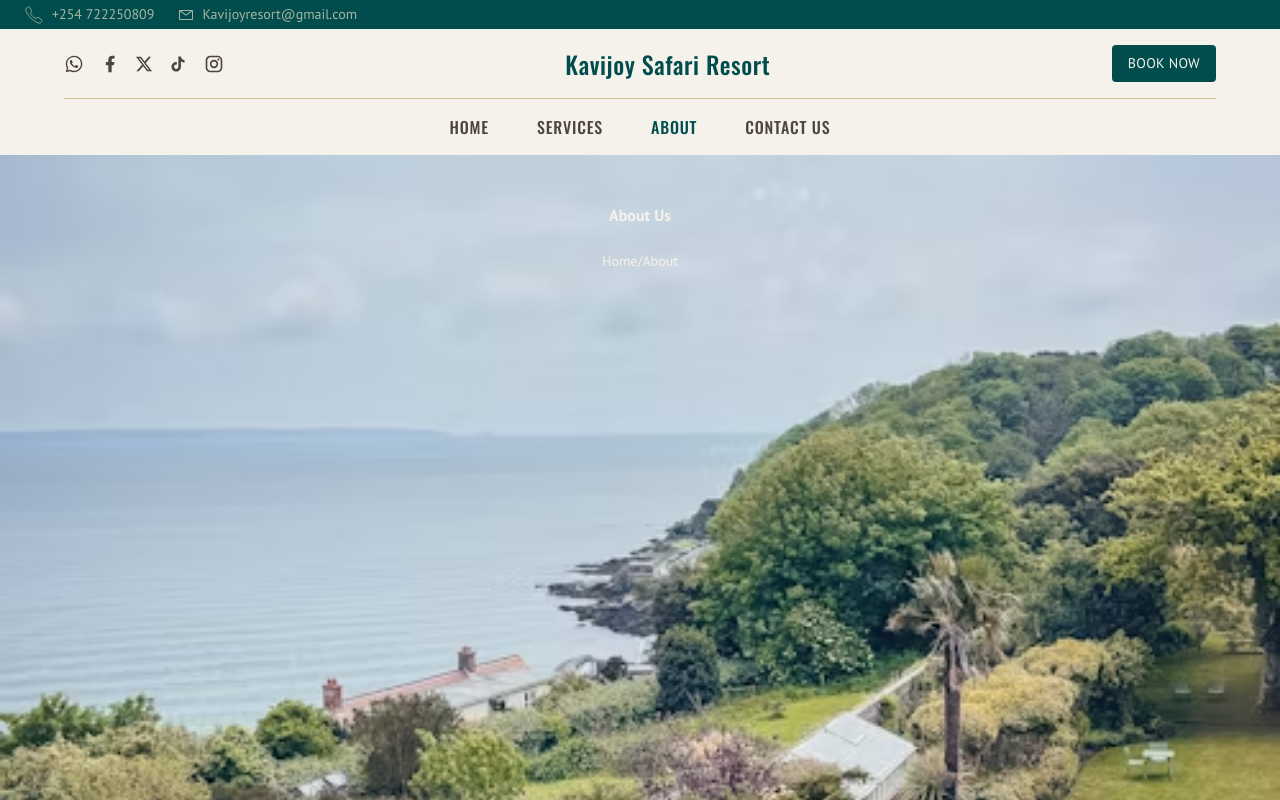
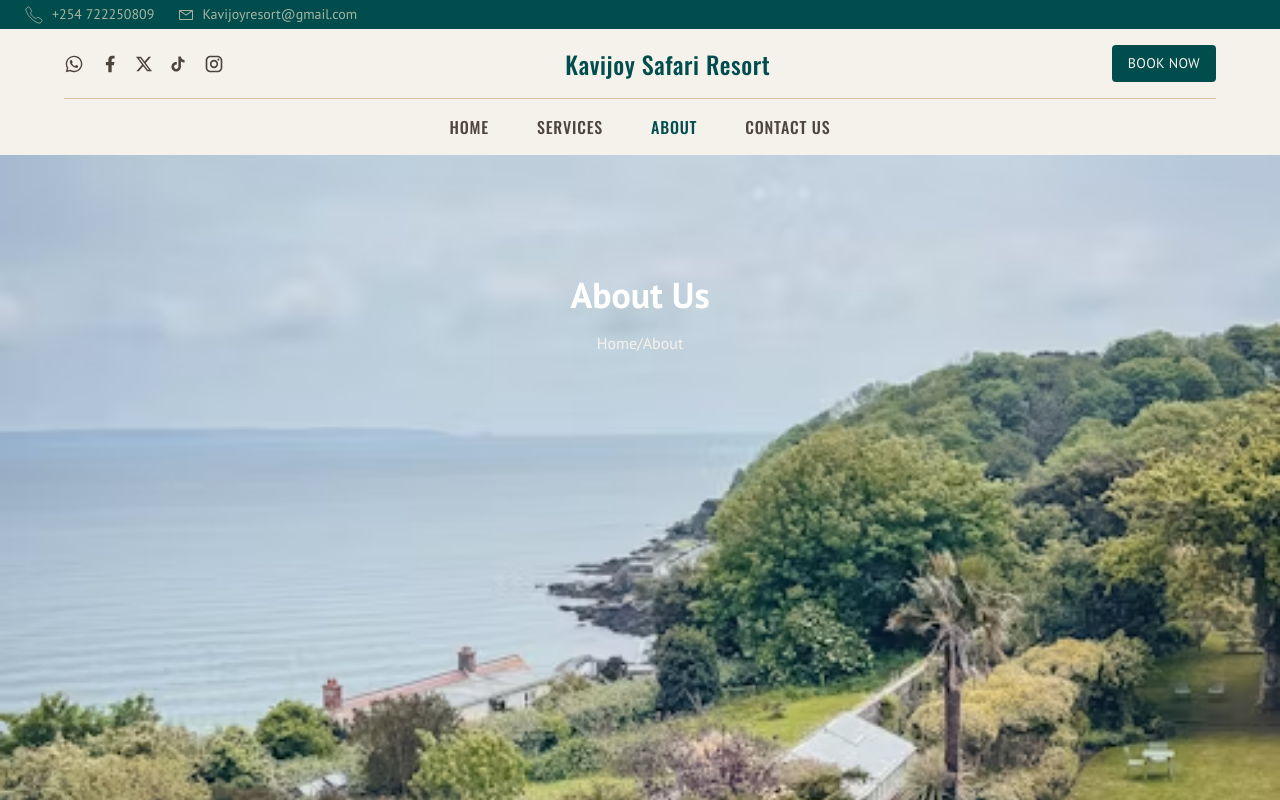
Before and after one commit to alphy1027/kavijoy-safari-resort, a React (Vite) app: page /about in a window 1280 px wide. Shown: the top 800 px of the page. Built offline with nearby package versions, Linux system fonts and the light colour scheme.

Commit message:
created banner

```diff
--- /dev/null
+++ b/src/components/ScrollTop/ScrollToTop.tsx
@@ -0,0 +1,12 @@
+import { useEffect } from "react";
+import { useLocation } from "react-router-dom";
+
+export const ScrollToTop = () => {
+  const { pathname } = useLocation();
+
+  useEffect(() => {
+    window.scrollTo(0, 0);
+  }, [pathname]);
+
+  return null;
+};
--- a/src/components/UI-primitives/BreadCrumb.tsx
+++ b/src/components/UI-primitives/BreadCrumb.tsx
@@ -3,10 +3,10 @@ import { Link, useLocation } from "react-router-dom";
 
 const Breadcrumb = () => {
   const location = useLocation();
-  const paths = location.pathname.split("/").filter(Boolean); // removes empty strings
+  const paths = location.pathname.split("/").filter(Boolean);
 
   return (
-    <nav className="text-sm ">
+    <nav className="">
       <ol className="flex justify-center items-center space-x-2  text-background">
         <li>
           <Link to="/" className="hover:text-primary font-medium">
--- /dev/null
+++ b/src/components/section/Banner.tsx
@@ -0,0 +1,30 @@
+// components/common/Banner.tsx
+import type { ReactNode } from "react";
+import Breadcrumb from "../UI-primitives/BreadCrumb";
+
+interface BannerProps {
+  image: string;
+  title?: string;
+  children?: ReactNode;
+  height?: string; // e.g. '90vh', '60vh'
+}
+
+const Banner = ({ image, title, height = "90vh" }: BannerProps) => {
+  return (
+    <section
+      className="relative bg-cover bg-center w-full flex justify-center py-30 text-white"
+      style={{
+        backgroundImage: `url(${image})`,
+        height,
+      }}
+    >
+      <div className="absolute inset-0" />
+      <div className="relative z-10 flex flex-col items-center gap-y-4 text-center">
+        {title && <h1 className="text-4xl font-bold">{title}</h1>}
+        <Breadcrumb />
+      </div>
+    </section>
+  );
+};
+
+export default Banner;
--- a/src/layouts/MainLayout.tsx
+++ b/src/layouts/MainLayout.tsx
@@ -1,5 +1,6 @@
 import Footer from "@/components/footer";
 import Header from "@/components/header";
+import { ScrollToTop } from "@/components/ScrollTop/ScrollToTop";
 import PageCtaContainer from "@/components/section/PageCtaContainer";
 import SideBar from "@/components/sidebar";
 import { AnimatePresence } from "framer-motion";
@@ -15,6 +16,7 @@ const MainLayout = () => {
     <div className="flex flex-col min-h-screen w-full">
       <AnimatePresence>{isSidebarOpen && <SideBar closeSidebar={closeSidebar} />}</AnimatePresence>
       <Header isSidebarOpen={isSidebarOpen} openSidebar={openSidebar} closeSidebar={closeSidebar} />
+      <ScrollToTop />
       <main className="flex-1">
         <Outlet />
         <PageCtaContainer />
--- a/src/pages/about/AboutPage.tsx
+++ b/src/pages/about/AboutPage.tsx
@@ -1,21 +1,19 @@
-import Breadcrumb from "@/components/UI-primitives/BreadCrumb";
-import HeroImage from "@/assets/images/heroimage.avif";
 import WhyChooseUs from "./components/why-us-section/WhyChooseUs";
 import AboutSection from "./components/our-story-section/AboutSection";
 import FaqSection from "../contact/components/faqsection/components/FaqSection";
 import TestimonialsSection from "./components/testimonials-section/TestimonialsSection";
 import IdentitySection from "./components/identity-section/IdentitySection";
 import PageContainer from "@/components/section/PageContainer";
+import { getRouteImages } from "@/routes/routeImages";
+import Banner from "@/components/section/Banner";
 
 const AboutPage = () => {
+  const [HeroImage] = getRouteImages("/about");
   return (
     <PageContainer className="flex flex-col overflow-x-hidden">
-      <section className=" bg-cover bg-center h-[90vh]" style={{ backgroundImage: `url(${HeroImage})` }}>
-        <div className="flex flex-col items-center justify-center gap-y-6 p-12">
-          <span className=" text-center text-background  font-semibold ">About Us</span>
-          <Breadcrumb />
-        </div>
-      </section>{" "}
+      <Banner image={HeroImage} title="About Us">
+        {""}
+      </Banner>
       <AboutSection />
       <IdentitySection />
       <WhyChooseUs />
--- a/src/pages/contact/ContactPage.tsx
+++ b/src/pages/contact/ContactPage.tsx
@@ -1,19 +1,16 @@
-import HeroImage from "@/assets/images/heroimage.avif";
 import ContactCard from "./components/contact-us-section/contact-card/ContactCard";
 import FaqSection from "./components/faqsection/components/FaqSection";
-import Breadcrumb from "@/components/UI-primitives/BreadCrumb";
 import LocationSection from "./components/location-section/LocationSection";
 import PageContainer from "@/components/section/PageContainer";
+import { getRouteImages } from "@/routes/routeImages";
+import Banner from "@/components/section/Banner";
 
 const ContactPage = () => {
+  const [BannerImage] = getRouteImages("/contact-us");
+
   return (
     <PageContainer>
-      <section className=" bg-cover bg-center h-[90vh]" style={{ backgroundImage: `url(${HeroImage})` }}>
-        <div className="flex flex-col items-center justify-center gap-y-6 p-12">
-          <span className=" text-center text-background  font-semibold ">Contact Us</span>
-          <Breadcrumb />
-        </div>
-      </section>
+      <Banner image={BannerImage} title="Contact Us"></Banner>
 
       <ContactCard />
       <LocationSection />
--- a/src/pages/home/HomePage.tsx
+++ b/src/pages/home/HomePage.tsx
@@ -4,14 +4,18 @@ import WhyChooseUs from "../about/components/why-us-section/WhyChooseUs";
 import ContactCard from "../contact/components/contact-us-section/contact-card/ContactCard";
 import FaqSection from "../contact/components/faqsection/components/FaqSection";
 import HomepageAboutUsSection from "./components/about-us-section/HomepageAboutUsSection";
-import HeroSection from "./components/HeroSection";
 import IntroSection from "./components/IntroSection";
 import HomeServicesSection from "./components/home-services-section/HomeServicesSectiion";
+import { getRouteImages } from "@/routes/routeImages";
+import Banner from "@/components/section/Banner";
 
 const HomePage = () => {
+  const [HeroImage] = getRouteImages("/");
   return (
     <PageContainer>
-      <HeroSection />
+      <Banner image={HeroImage} title="Not just a stay- a story.">
+        {""}
+      </Banner>
       <IntroSection />
       <HomepageAboutUsSection />
       <HomeServicesSection />
--- a/src/pages/home/components/HeroSection.tsx
+++ /dev/null
@@ -1,13 +0,0 @@
-import HeroImage from "@/assets/images/heroimage.avif";
-
-const HeroSection = () => {
-  return (
-    <section className=" bg-cover bg-center h-[90vh]" style={{ backgroundImage: `url(${HeroImage})` }}>
-      <div className="flex flex-col items-center justify-center gap-y-6 p-12 pt-28 text-heading-lg font-family-heading uppercase">
-        <span className=" text-center color-primary  font-bold ">Not just a stay- a story.</span>
-      </div>
-    </section>
-  );
-};
-
-export default HeroSection;
--- a/src/pages/services/ServicePage.tsx
+++ b/src/pages/services/ServicePage.tsx
@@ -1,32 +1,33 @@
 import PageContainer from "@/components/section/PageContainer";
 import SectionContainer from "@/components/section/SectionContainer";
 import Breadcrumb from "@/components/UI-primitives/BreadCrumb";
-import HeroImage from "@/assets/images/heroimage.avif";
 import SectionTitle from "@/components/section/SectionTitle";
 import BodyText from "@/components/UI-primitives/BodyText";
-import { useParams } from "react-router-dom";
+import { Link, useParams } from "react-router-dom";
 import { services } from "@/data/servicesData";
+import { getRouteImages } from "@/routes/routeImages";
+import Banner from "@/components/section/Banner";
+import SubTitle from "@/components/section/SubTitle";
 
 const ServicePage = () => {
   const { id } = useParams();
   const service = services.find((s) => s.link === id);
+  const [BannerImage] = getRouteImages("services /:id");
 
   if (!service) {
     return (
       <PageContainer>
-        <h2 className="text-center text-xl mt-10">Service not found.</h2>
+        <SubTitle>Service Not Found.</SubTitle>
+        <Link to="services">Back To Services</Link>
       </PageContainer>
     );
   }
 
   return (
     <PageContainer>
-      <section className=" bg-cover bg-center h-[250px]" style={{ backgroundImage: `url(${HeroImage})` }}>
-        <div className="flex flex-col items-center justify-center gap-y-6 p-12">
-          <span className=" text-center text-background  font-semibold ">Services</span>
-          <Breadcrumb />
-        </div>
-      </section>
+      <Banner image={BannerImage} title={service.title}>
+        {""}
+      </Banner>
       <SectionContainer className="flex flex-col justify-between gap-y-14">
         <section className="flex justify-between sm:flex-col md:flex-row gap-8">
           <div className="md:w-[60%] sm:w-[100%]">
--- a/src/pages/services/ServicesPage.tsx
+++ b/src/pages/services/ServicesPage.tsx
@@ -1,17 +1,15 @@
-import Breadcrumb from "@/components/UI-primitives/BreadCrumb";
-import HeroImage from "@/assets/images/heroimage.avif";
 import ServicesSection from "./components/service-card/ServicesSection";
 import PageContainer from "@/components/section/PageContainer";
+import { getRouteImages } from "@/routes/routeImages";
+import Banner from "@/components/section/Banner";
 
 const ServicesPage = () => {
+  const [BannerImage] = getRouteImages("/services");
   return (
     <PageContainer>
-      <section className=" bg-cover bg-center h-[90vh]" style={{ backgroundImage: `url(${HeroImage})` }}>
-        <div className="flex flex-col items-center justify-center gap-y-6 p-12">
-          <span className=" text-center text-background  font-semibold ">Services</span>
-          <Breadcrumb />
-        </div>
-      </section>
+      <Banner image={BannerImage} title="Services">
+        {""}
+      </Banner>
 
       <ServicesSection />
     </PageContainer>
--- /dev/null
+++ b/src/routes/routeImages.ts
@@ -0,0 +1,24 @@
+// routeImages.ts
+import home1 from "@/assets/images/heroimage.avif";
+import home2 from "@/assets/images/heroimage.avif";
+import servicesImage from "@/assets/images/heroimage.avif";
+import serviceImage from "@/assets/images/heroimage.avif";
+import aboutImage from "@/assets/images/heroimage.avif";
+import contactImage from "@/assets/images/heroimage.avif";
+
+export const routeImages: Record<string, string[]> = {
+  "/": [home1, home2],
+  "/services": [servicesImage],
+  "/services/:id": [serviceImage],
+  "/about": [aboutImage],
+  "/contact-us": [contactImage],
+};
+export const getRouteImages = (path: string): string[] => {
+  if (routeImages[path]) return routeImages[path];
+
+  if (/^\/services\/[^/]+$/.test(path)) {
+    return routeImages["/services/:id"] || [];
+  }
+
+  return [];
+};
```
